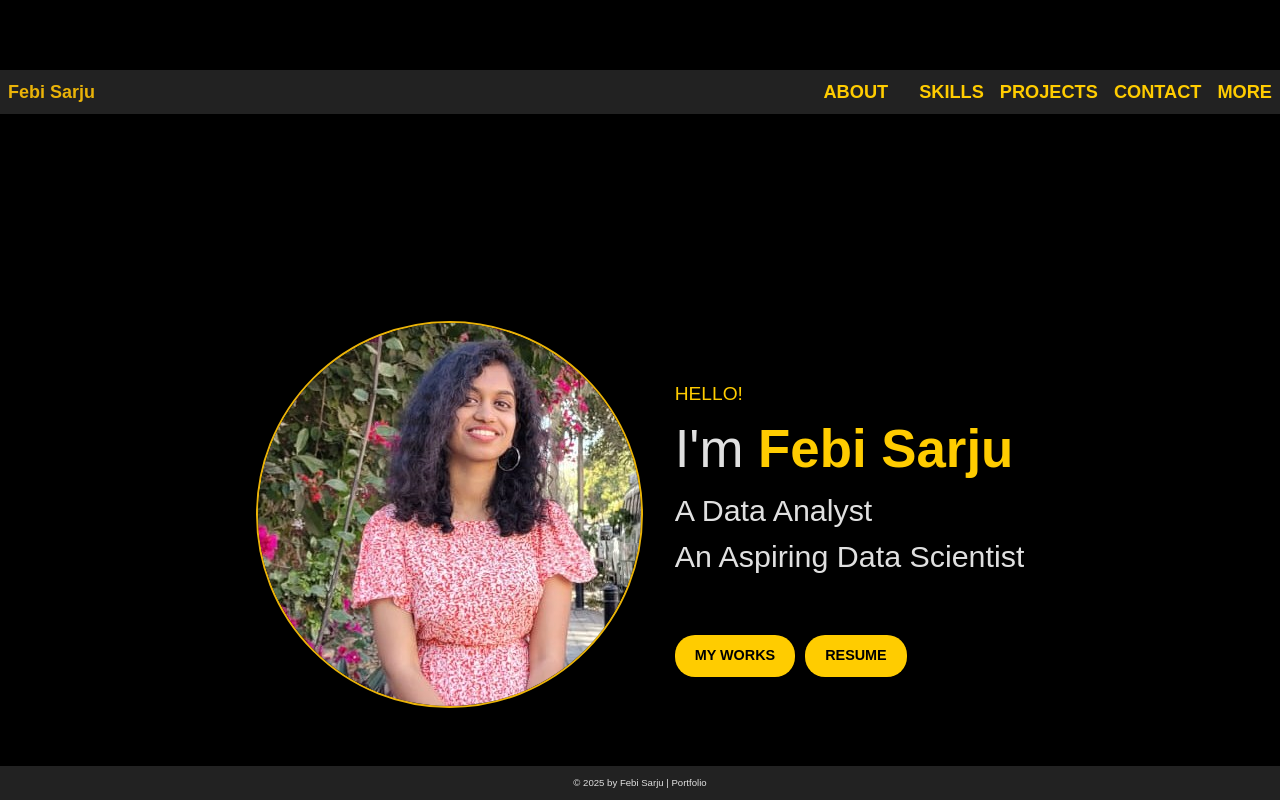
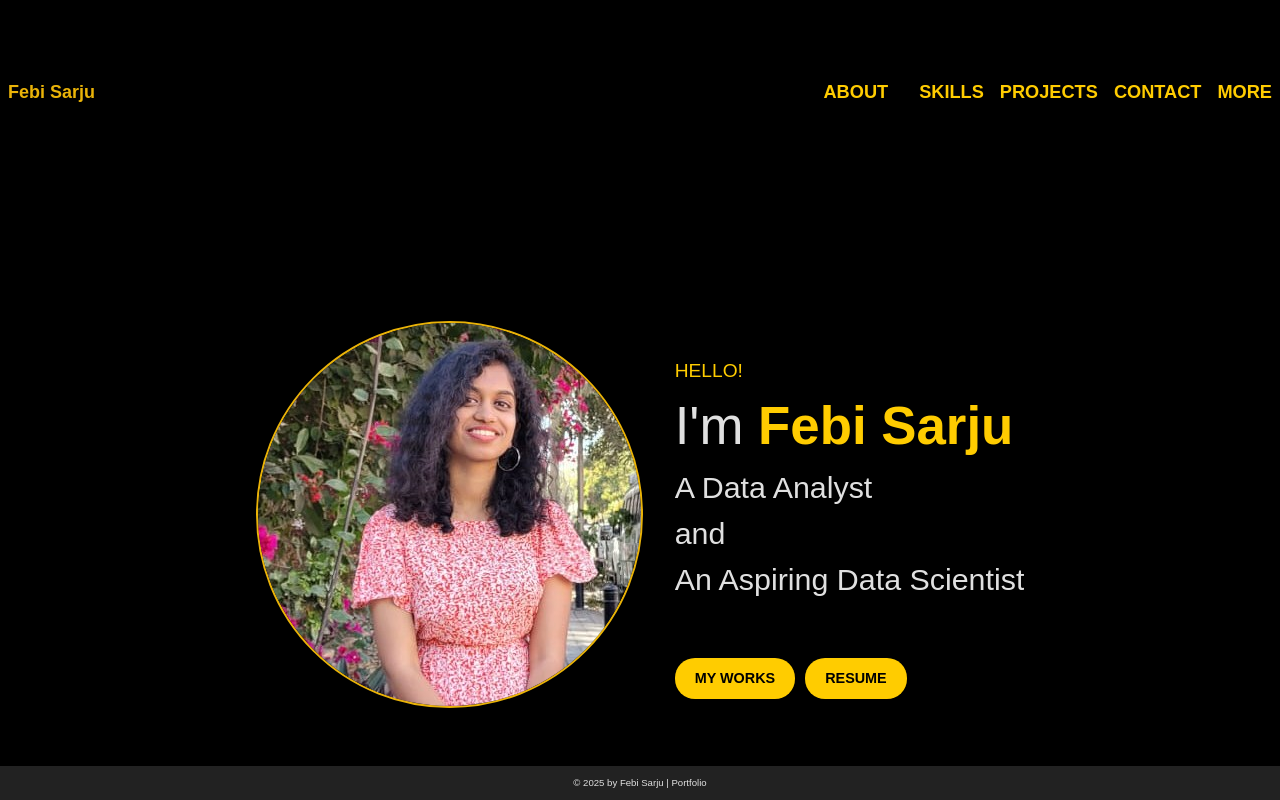
Before and after one commit to febisarju/febisarju.github.io, a plain HTML site: page index.html in a window 1280 px wide. Shown: the top 800 px of the page. Drawn offline with nearby package versions, Linux system fonts and the light colour scheme.

Commit message:
portfolio

```diff
--- a/index.html
+++ b/index.html
@@ -273,7 +273,7 @@
 </head>
 
 <body>
-<header class="relative w-full bg-[#222] text-white shadow-lg z-50 p-2">
+<header class="relative w-full bg-[#000000] text-white shadow-lg z-50 p-2">
     <div class="flex justify-between items-center">
         <!-- Left Side: 'Febi Sarju' -->
         <div class="text-lg font-bold text-yellow-500">
@@ -300,7 +300,7 @@
     <div class="text-left">
      <p style="font-size: 1.2em; color: #ffcc00"><br> HELLO! </p>
         <p style="font-size: 3.3em"> I'm <b style="color: #ffcc00">Febi Sarju</b></p>
-        <div class="typing"><p style="font-size: 1.9em"> A Data Analyst <br>An Aspiring Data Scientist<br>  <br>  </p>  </div>
+        <div class="typing"><p style="font-size: 1.9em"> A Data Analyst <br> and <br> An Aspiring Data Scientist<br>  <br>  </p>  </div>
      <div class="buttons">
                 <a href="https://github.com/febisarju" target="_blank" class="button">MY WORKS</a>
                 <a href="https://drive.google.com/file/d/1h9JvukBlORlBVb9D7vtoiFgGG6yO52bt/view?usp=sharing" target="_blank" class="button">RESUME</a>
```
